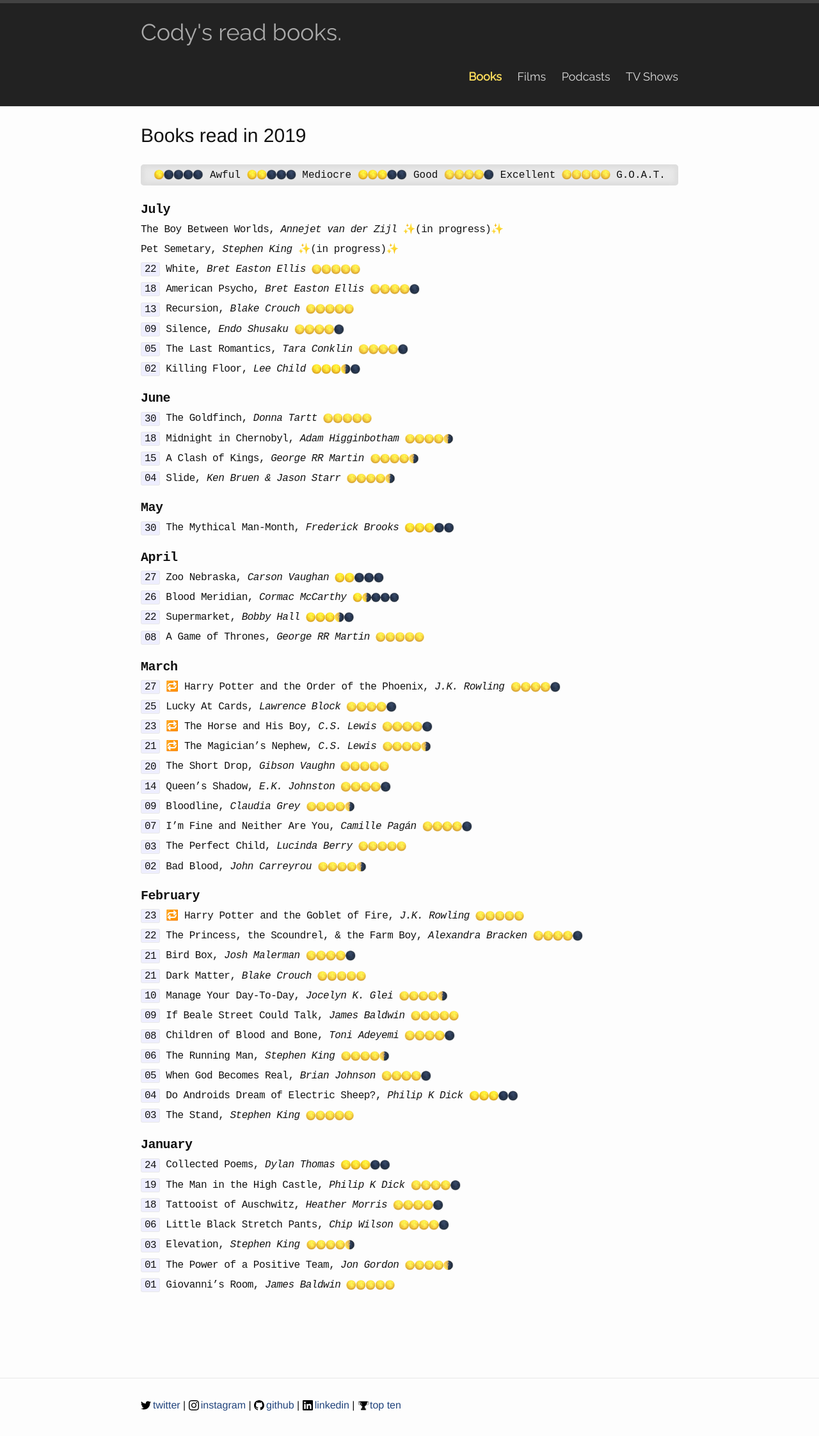
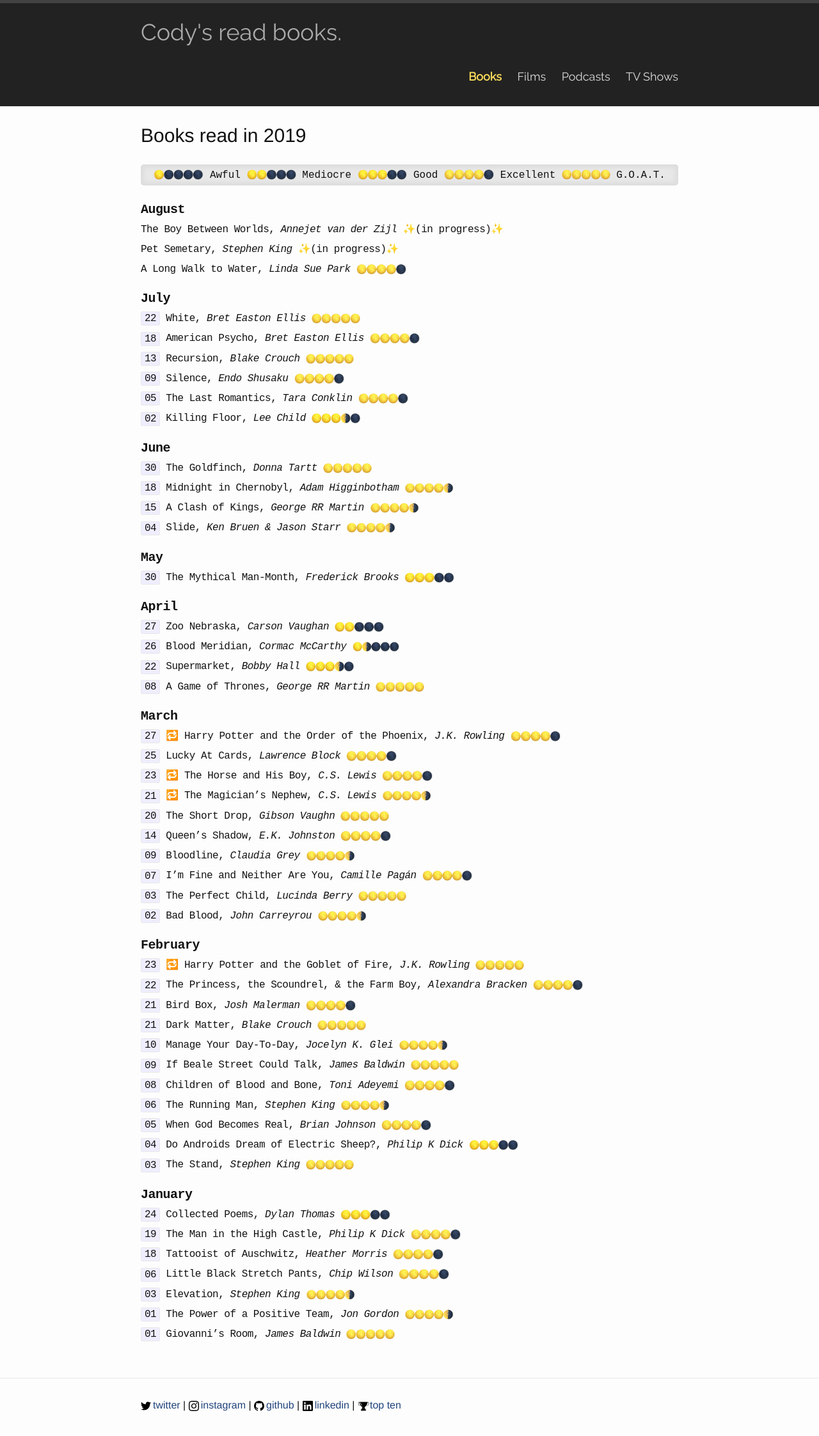
Before and after one commit to codydalerodgers/personal-blog, a Jekyll site: the page built from _books/2019.md, in a window 1280 px wide. Shown: the top 2245 px of the page at 64% size. Built offline with Jekyll 4.4.1, drawn with Linux system fonts in a browser that asks for light colours.

Commit message:
update book and shows

```diff
--- a/_books/2019.md
+++ b/_books/2019.md
@@ -3,11 +3,14 @@
 short-title: 2019
 title: Books read in 2019
 ---
-## July
+## August
 The Boy Between Worlds, _Annejet van der Zijl_ {{ site.inprogress }}
 
 Pet Semetary, _Stephen King_ {{ site.inprogress }}
 
+A Long Walk to Water, _Linda Sue Park_ {{ site.four }}
+
+## July
 `22` White, _Bret Easton Ellis_ {{ site.five }}
 
 `18` American Psycho, _Bret Easton Ellis_ {{ site.four }}
```
Also changed, not shown: _shows/2019.md (+2 -0 lines).
